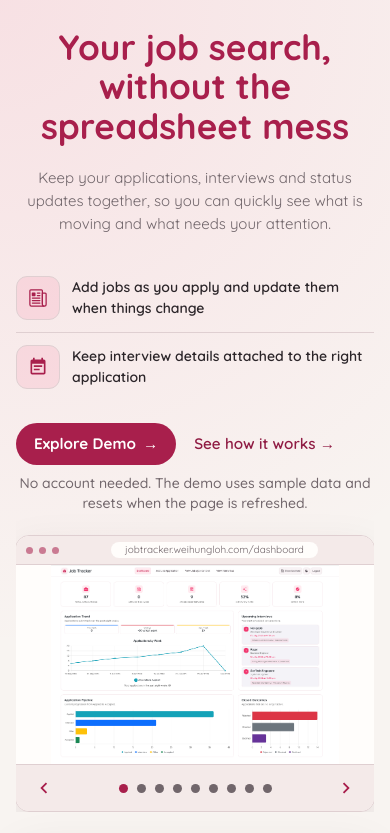
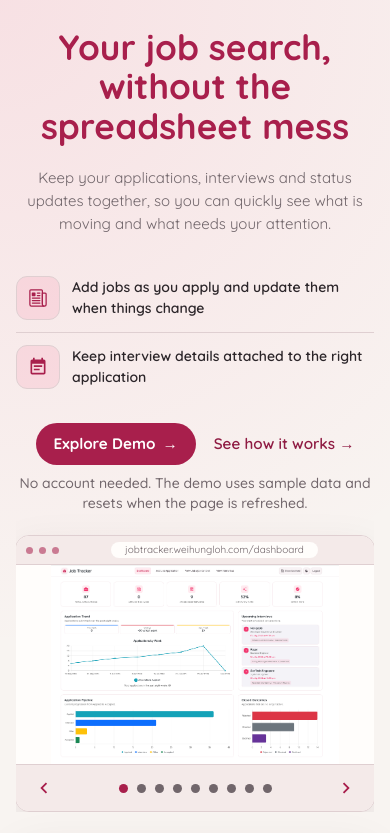
Before and after one commit to WeiHungLoh/job_tracker, a React (Vite) app in the folder client/: page / in a window 390 px wide. Shown: the top 833 px of the page. Built offline with nearby package versions, Linux system fonts and the light colour scheme; no server answers; what @zxcvbn-ts/core would draw is missing.

Commit message:
fix: center auth spinners and mobile intro actions

```diff
--- a/client/src/components/authProductIntro/AuthProductIntro.module.css
+++ b/client/src/components/authProductIntro/AuthProductIntro.module.css
@@ -531,11 +531,14 @@
     }
 
     .productActions {
+        width: 100%;
         justify-self: center;
         justify-content: center;
+        justify-items: center;
     }
 
     .productActionRow {
+        width: 100%;
         justify-content: center;
     }
 
--- a/client/src/components/authProductIntro/ProductPreviewCarousel.tsx
+++ b/client/src/components/authProductIntro/ProductPreviewCarousel.tsx
@@ -255,7 +255,7 @@ const PreviewFrame = memo(
                         />
                         {isNavigationLoading ? (
                             <span className={styles.previewLoadingOverlay}>
-                                <LoadingSpinner size={32} title='Loading preview' />
+                                <LoadingSpinner size={32} title='Loading preview' variant='light' />
                             </span>
                         ) : null}
                     </button>
--- a/client/src/components/button/PrimaryButton.module.css
+++ b/client/src/components/button/PrimaryButton.module.css
@@ -58,7 +58,9 @@
 }
 
 .form {
+    display: grid;
     width: 100%;
+    place-items: center;
     padding: var(--spaceCompact);
     font-size: 1rem;
     transition: background-color 0.3s ease;
```
